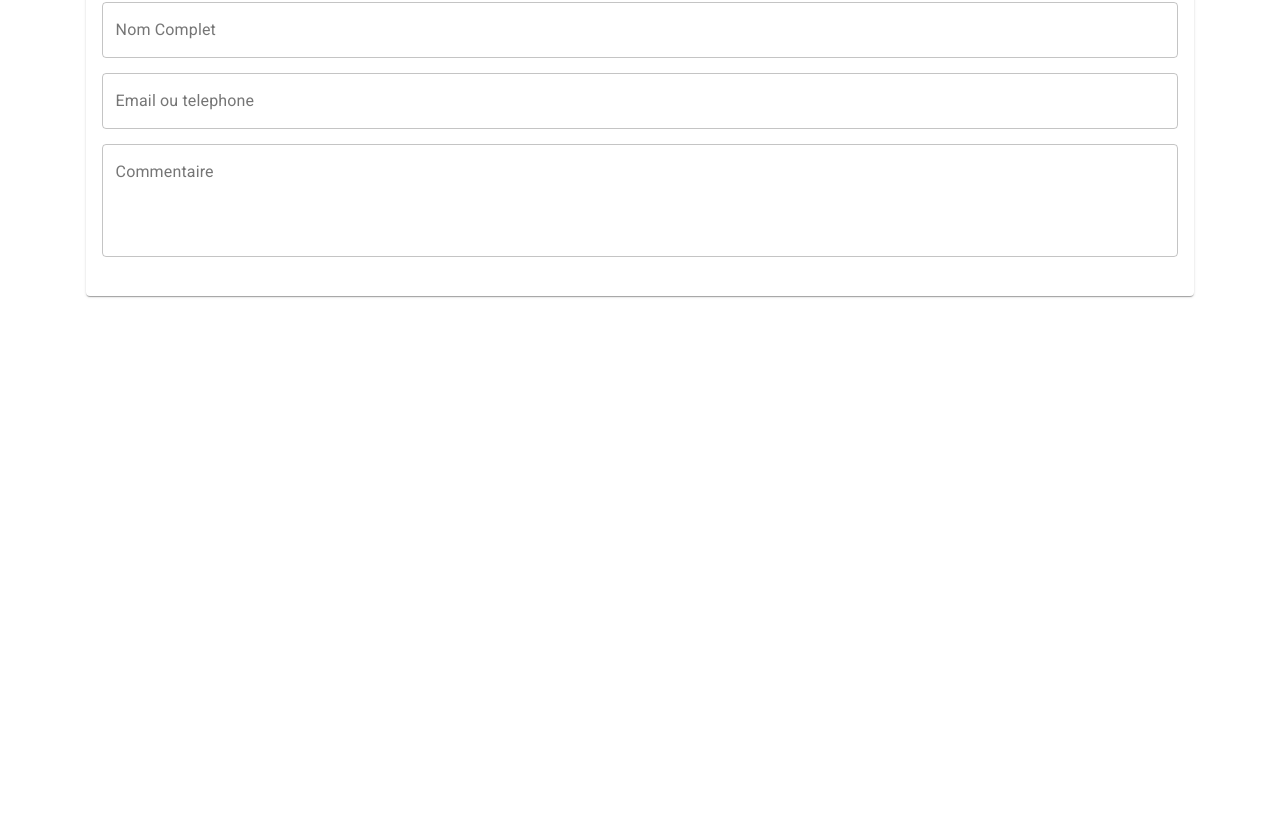
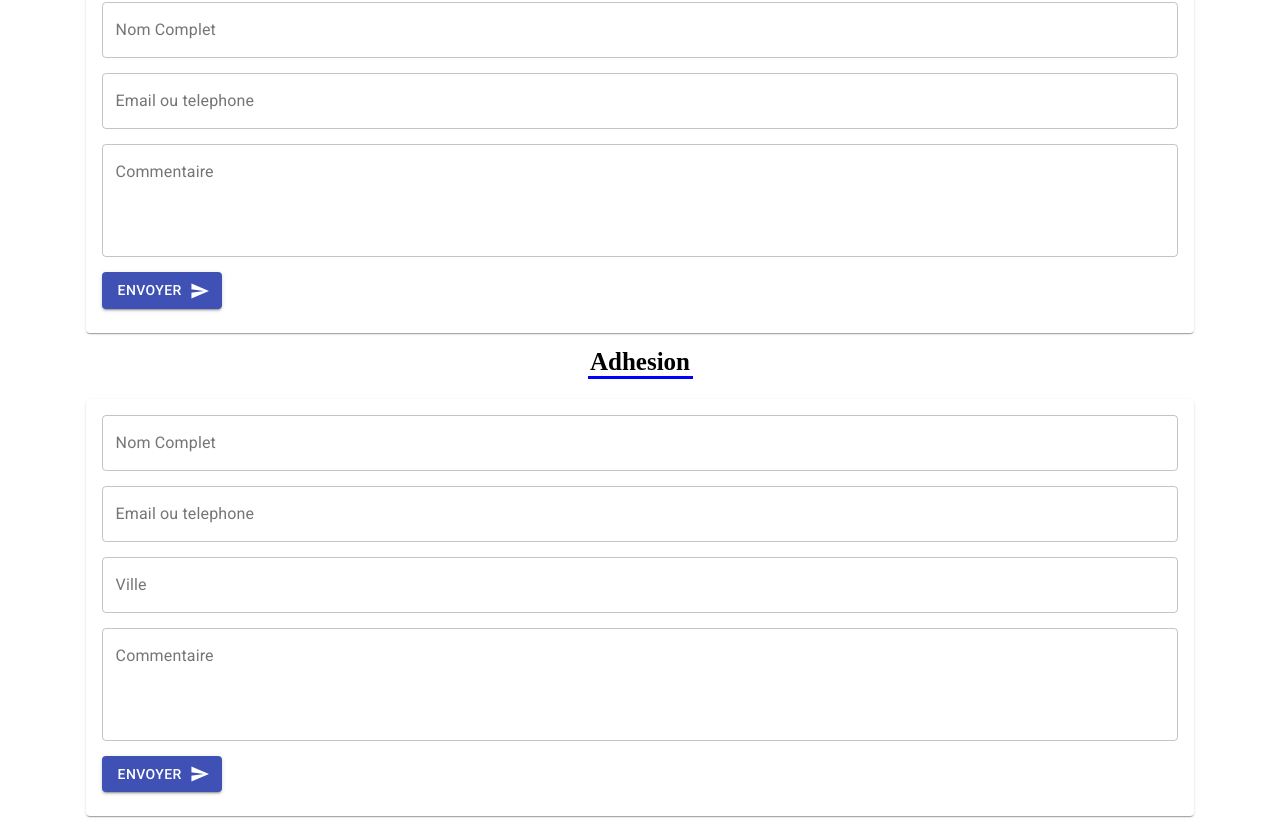
Before and after one commit to Yamingue/humanitaire, a React (Create React App) app: page / in a window 1280 px wide. Shown: the part 1290-2116 px from the top of the page. Before the commit the page ends 1596 px from the top, so only its background shows below. Built offline with nearby package versions, Linux system fonts and the light colour scheme.

Commit message:
adhesion

```diff
--- a/src/App.js
+++ b/src/App.js
@@ -5,13 +5,14 @@ import PersonCard from "./Component/PersonCard";
 import { Container, Grid } from "@material-ui/core";
 import Mission from "./Component/Mission";
 import ContactForm from "./Component/ContactForm";
+import AdhesionForm from "./Component/AdhesionForm";
 
 function App() {
   return (
     <>
       <NavBar />
       <img src={IMG1}
-      alt={"humanitaire"}
+        alt={"humanitaire"}
         style={{
           width: '100%',
           height: 300,
@@ -99,6 +100,8 @@ function App() {
         </Grid>
         <Titre text="Contact" id="contact" size={90} />
         <ContactForm />
+        <Titre text="Adhesion" id="adhesion" size={105} />
+        <AdhesionForm />
       </Container>
     </>
   );
--- a/src/Component/AdhesionForm.js
+++ b/src/Component/AdhesionForm.js
@@ -10,7 +10,7 @@ function AdhesionForm(props) {
         <Card style={{
             marginBottom: 10,
             marginTop: 20,
-            width: '50%',
+            width: '90%',
         }}>
             <CardContent>
                 <form>
--- a/src/Component/ContactForm.js
+++ b/src/Component/ContactForm.js
@@ -1,4 +1,4 @@
-import { Card, CardContent, Grid, TextField } from "@material-ui/core";
+import { Button, Card, CardContent, Grid, Icon, TextField } from "@material-ui/core";
 
 function ContactForm(props) {
     return <Grid
@@ -17,6 +17,13 @@ function ContactForm(props) {
                     <TextField style={{width:'100%', marginBottom:15}} variant='outlined' label="Nom Complet"/>
                     <TextField style={{width:'100%', marginBottom:15}} variant='outlined' label="Email ou telephone"/>
                     <TextField multiline minRows={4} type={'text'} style={{width:'100%', marginBottom:15}} variant='outlined' label="Commentaire"/>
+                    <Button
+                        variant="contained"
+                        color="primary"
+                        endIcon={<Icon>send</Icon>}
+                    >
+                        Envoyer
+                    </Button>
                 </form>
             </CardContent>
         </Card>
--- a/src/Component/NavBar.js
+++ b/src/Component/NavBar.js
@@ -43,7 +43,7 @@ export default function NavBar() {
                     <Link color='inherit' href='/#contact'>
                         <Button color="inherit">Contact</Button>
                     </Link>
-                    <Link color='inherit' href='/'>
+                    <Link color='inherit' href='/#adhesion'>
                         <Button color="inherit">Adhésion</Button>
                     </Link>
                 </Toolbar>
```
